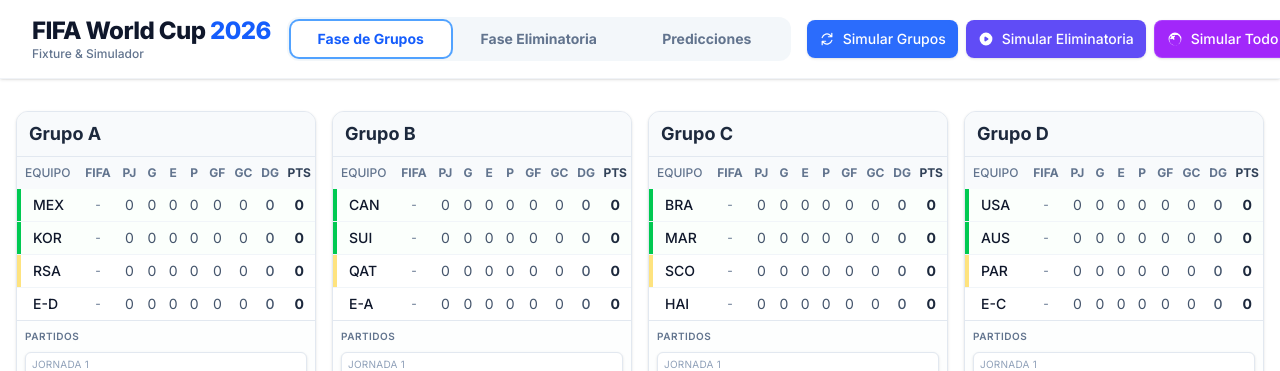
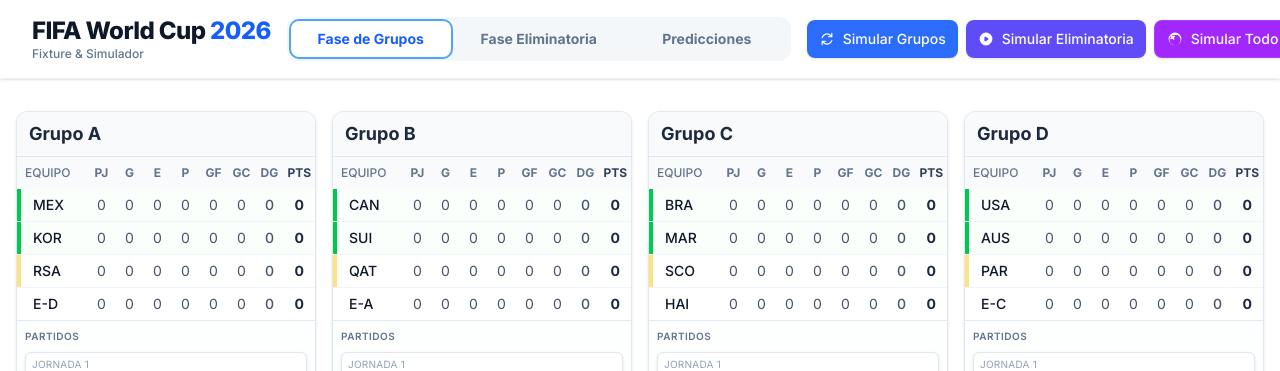
Before and after one commit to josemqu/fifa-world-cup-2026, a Next.js app: page /groups in a window 1280 px wide. Shown: the top 371 px of the page. Built offline with nearby package versions, Linux system fonts and the light colour scheme; no server answers.

Commit message:
Remove FIFA points column from group standings table to simplify display and reduce visual clutter

```diff
--- a/src/components/GroupCard.tsx
+++ b/src/components/GroupCard.tsx
@@ -46,13 +46,6 @@ export function GroupCard({ group, onMatchUpdate }: GroupCardProps) {
             <tr>
               <th scope="col" className="px-2 py-2 font-medium">
                 Equipo
-              </th>
-              <th
-                scope="col"
-                className="px-1 py-2 text-center w-12"
-                title="Puntos FIFA"
-              >
-                FIFA
               </th>
               <th
                 scope="col"
@@ -137,9 +130,6 @@ export function GroupCard({ group, onMatchUpdate }: GroupCardProps) {
                       {getTeamAbbreviation(team.name)}
                     </span>
                   </Tooltip>
-                </td>
-                <td className="px-1 py-1 text-center text-xs text-slate-500 dark:text-slate-400 font-mono">
-                  {team.fifaPoints ? team.fifaPoints.toFixed(0) : "-"}
                 </td>
                 <td className="px-1 py-1 text-center text-slate-600 dark:text-slate-400">
                   {team.played}
```
